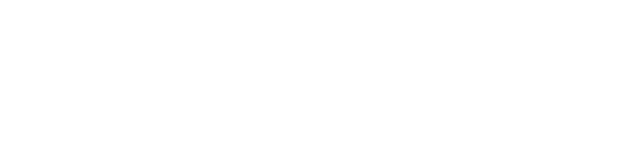
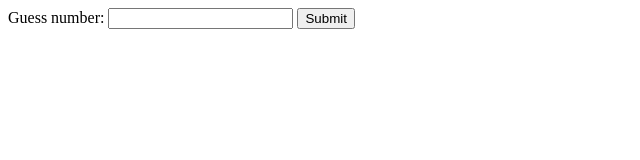
Before and after one commit to Fran1409/guessing-game, a plain HTML site: page index.html in a window 1280 px wide. Shown: the whole page, without its empty margins (0-640 px from the left). Drawn offline with Linux system fonts and the light colour scheme.

Commit message:
Add form with input box

```diff
--- a/index.html
+++ b/index.html
@@ -5,6 +5,14 @@
     <title>Guessing Game</title>
 </head>
 <body>
+    <div class="container">
+        <form action="">
+            <label for="guess">Guess number: </label>
+            <input type="text">
+            <input type="submit" value="Submit">
+        </form>
+    </div>
+
     <script src="script.js"></script>
 </body>
 </html>
```
